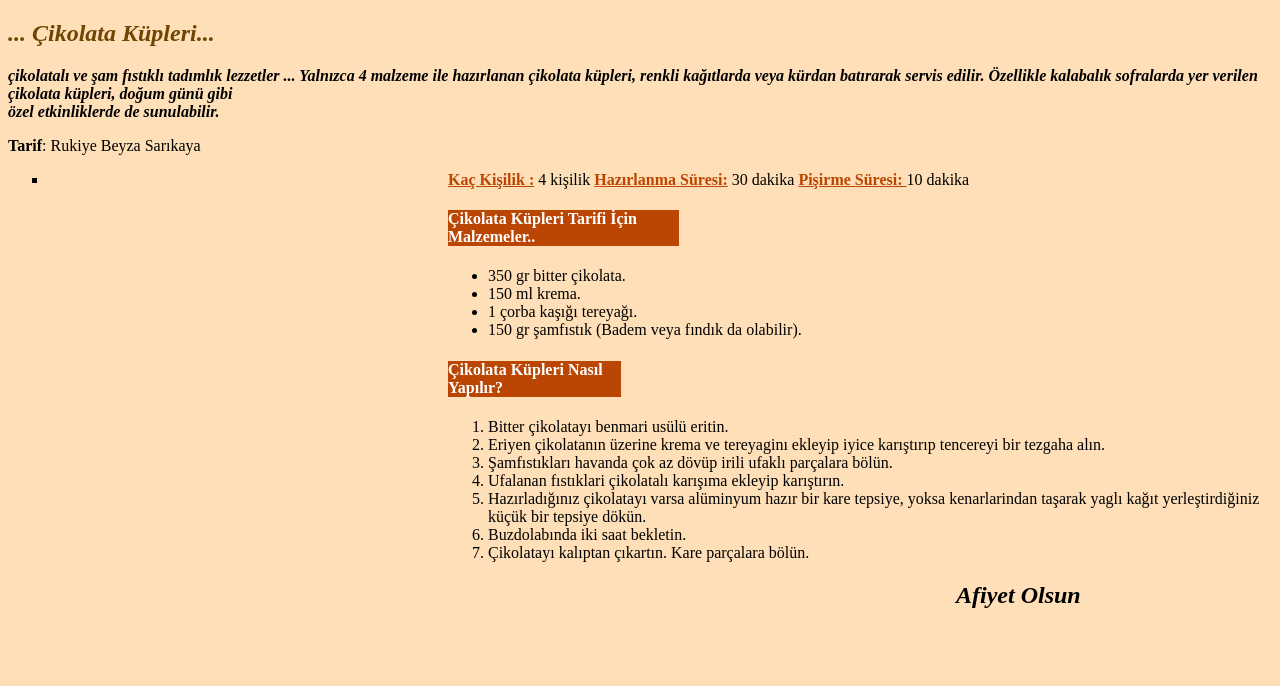
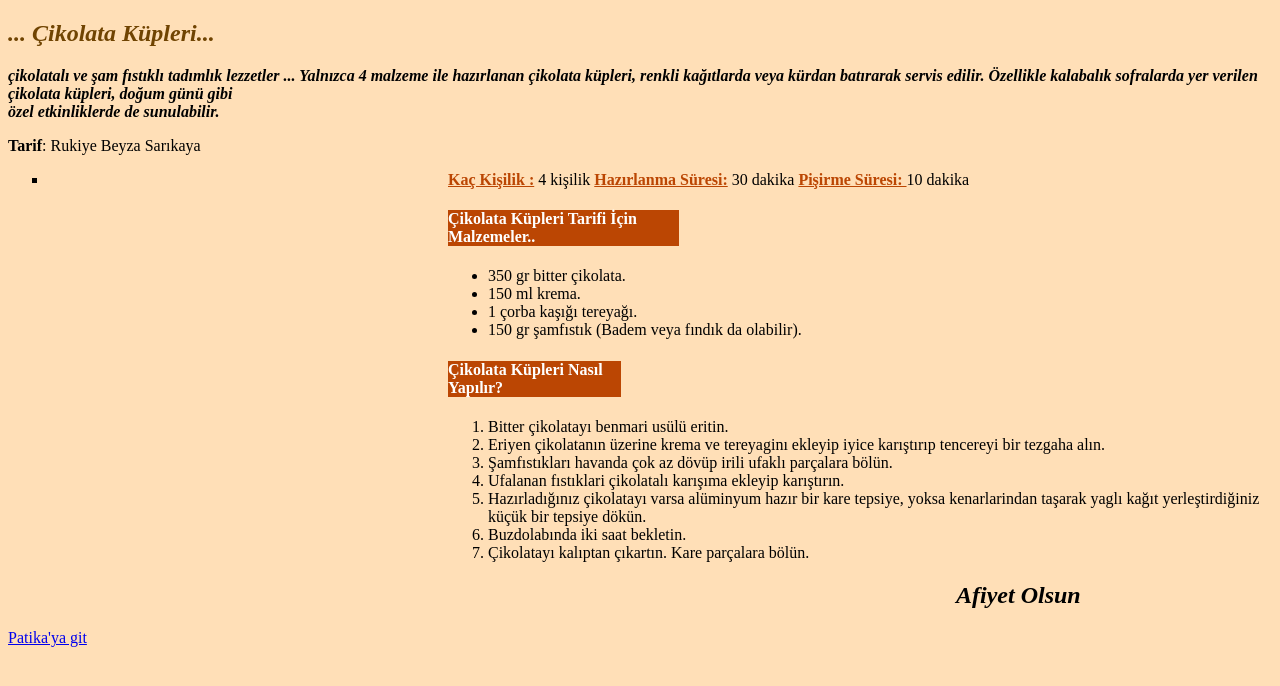
Before and after one commit to Cavga1903/odev3yemektarifi, a plain HTML site: page index.html in a window 1280 px wide. Drawn offline with Linux system fonts and the light colour scheme.

Commit message:
www.patika.dev

```diff
--- a/index.html
+++ b/index.html
@@ -53,6 +53,7 @@
     <footer>
         <!--  <h2><b><em>AFİYET OLSUN :) </em></b></h2> -->
 <h2 style="margin-left:75%; "><em>Afiyet Olsun</em></h2>
+<a href="www.patika.dev">Patika'ya git</a>
     </footer>
     <!-- Footer end-->
 </body>
```
